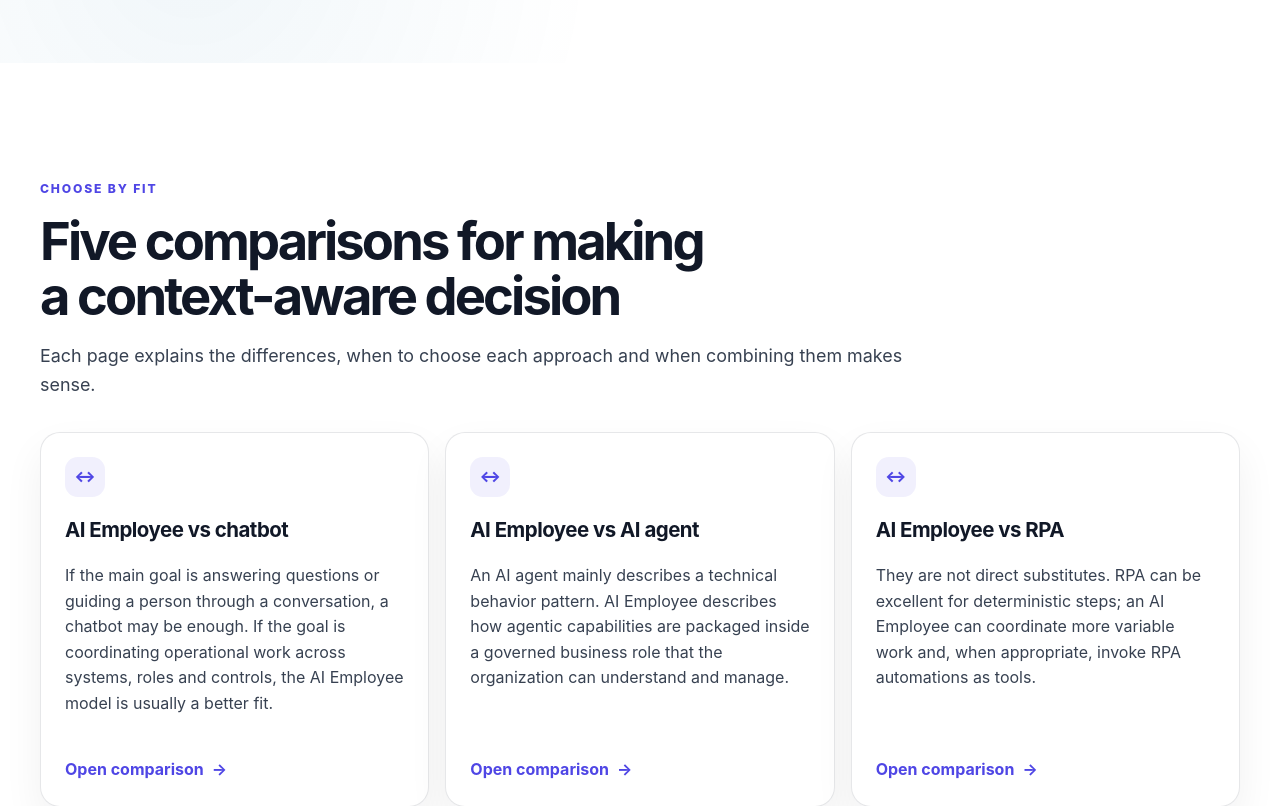
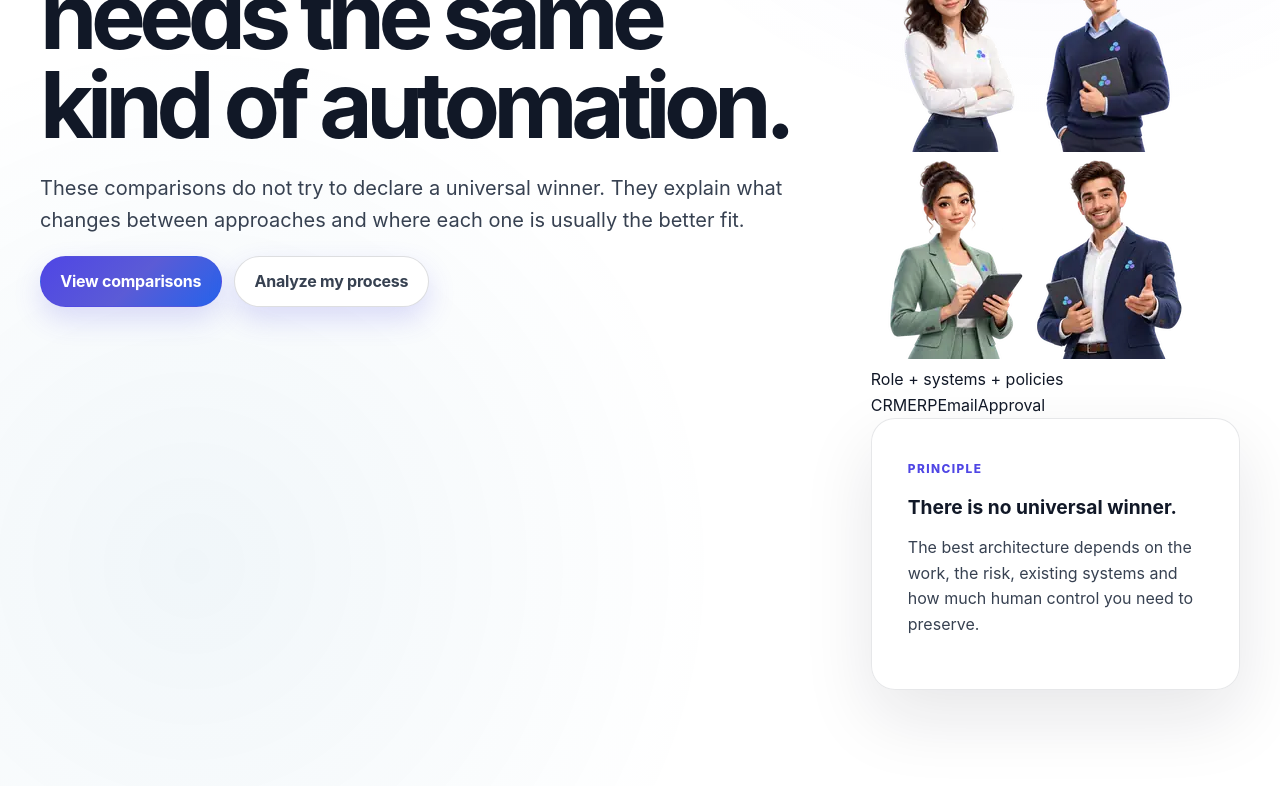
Before and after one commit to Emmakex/ia-empleado-web, a Next.js app: page /en/comparisons in a window 1280 px wide. Shown: the part 760-1566 px from the top of the page. Built offline with nearby package versions, Linux system fonts and the light colour scheme.

Commit message:
feat: apply branded decision and evidence system to comparisons hub

```diff
--- a/components/comparisons-index-page.tsx
+++ b/components/comparisons-index-page.tsx
@@ -9,6 +9,8 @@ import {
 } from "../lib/comparison-content";
 import { processAnalyzerPath } from "../lib/process-analyzer";
 import { teamBuilderPath } from "../lib/team-builder";
+import { BrandComparisonScene } from "./brand-comparison-scene";
+import { BrandEvidencePanel } from "./brand-evidence-panel";
 import { SiteFooter } from "./site-footer";
 import { SiteHeader } from "./site-header";
 
@@ -56,7 +58,7 @@ export function ComparisonsIndexPage({ locale }: ComparisonsIndexPageProps) {
       <SiteHeader locale={locale} dictionary={dictionary} alternateHref={alternatePath} />
       <main id="contenido" className="comparison-page">
         <section className="comparison-hero section-shell" aria-labelledby="comparison-index-title">
-          <div className="container comparison-hero-grid">
+          <div className="container comparison-hero-grid comparison-brand-hero-grid">
             <div>
               <nav className="breadcrumbs" aria-label={locale === "es" ? "Migas de pan" : "Breadcrumbs"}>
                 <Link href={homeHref}>{locale === "es" ? "Inicio" : "Home"}</Link>
@@ -71,11 +73,14 @@ export function ComparisonsIndexPage({ locale }: ComparisonsIndexPageProps) {
                 <Link className="button button-ghost" href={processAnalyzerPath(locale)}>{locale === "es" ? "Analizar mi proceso" : "Analyze my process"}</Link>
               </div>
             </div>
-            <aside className="comparison-hero-note">
-              <span className="comparison-note-kicker">{locale === "es" ? "CRITERIO" : "PRINCIPLE"}</span>
-              <strong>{locale === "es" ? "No hay un ganador universal." : "There is no universal winner."}</strong>
-              <p>{locale === "es" ? "La mejor arquitectura depende del trabajo, el riesgo, los sistemas existentes y cuánto control humano necesitas mantener." : "The best architecture depends on the work, the risk, existing systems and how much human control you need to preserve."}</p>
-            </aside>
+            <div className="comparison-hero-side">
+              <BrandComparisonScene locale={locale} />
+              <aside className="comparison-hero-note">
+                <span className="comparison-note-kicker">{locale === "es" ? "CRITERIO" : "PRINCIPLE"}</span>
+                <strong>{locale === "es" ? "No hay un ganador universal." : "There is no universal winner."}</strong>
+                <p>{locale === "es" ? "La mejor arquitectura depende del trabajo, el riesgo, los sistemas existentes y cuánto control humano necesitas mantener." : "The best architecture depends on the work, the risk, existing systems and how much human control you need to preserve."}</p>
+              </aside>
+            </div>
           </div>
         </section>
 
@@ -88,8 +93,8 @@ export function ComparisonsIndexPage({ locale }: ComparisonsIndexPageProps) {
             </div>
             <div className="comparison-card-grid">
               {comparisonRecords.map((record) => (
-                <article className="comparison-card" key={record.key}>
-                  <div className="comparison-card-icon" aria-hidden="true">↔</div>
+                <article className="comparison-card comparison-card-branded" key={record.key}>
+                  <BrandComparisonScene locale={locale} alternativeName={record.alternativeName[locale]} comparisonKey={record.key} compact />
                   <h3>{record.title[locale]}</h3>
                   <p>{record.shortAnswer[locale]}</p>
                   <Link className="comparison-card-link" href={comparisonDetailPath(record.key, locale)}>
@@ -118,6 +123,17 @@ export function ComparisonsIndexPage({ locale }: ComparisonsIndexPageProps) {
           </div>
         </section>
 
+        <section className="content-section comparison-evidence-section" aria-labelledby="comparison-index-evidence-title">
+          <div className="container">
+            <div className="section-heading comparison-section-heading">
+              <p className="eyebrow">{locale === "es" ? "PRUEBA COMERCIAL" : "COMMERCIAL EVIDENCE"}</p>
+              <h2 id="comparison-index-evidence-title">{locale === "es" ? "Demos, análisis y estimaciones con su etiqueta correcta" : "Demos, analysis and estimates with the right evidence label"}</h2>
+              <p>{locale === "es" ? "La web separa lo que puede demostrarse visualmente, lo que es análisis orientativo y lo que es una estimación para que la decisión no dependa de claims ambiguos." : "The site separates what can be visually demonstrated, what is indicative analysis and what is an estimate so the decision does not depend on ambiguous claims."}</p>
+            </div>
+            <BrandEvidencePanel locale={locale} />
+          </div>
+        </section>
+
         <section className="content-section final-cta">
           <div className="container cta-panel">
             <div>
```
